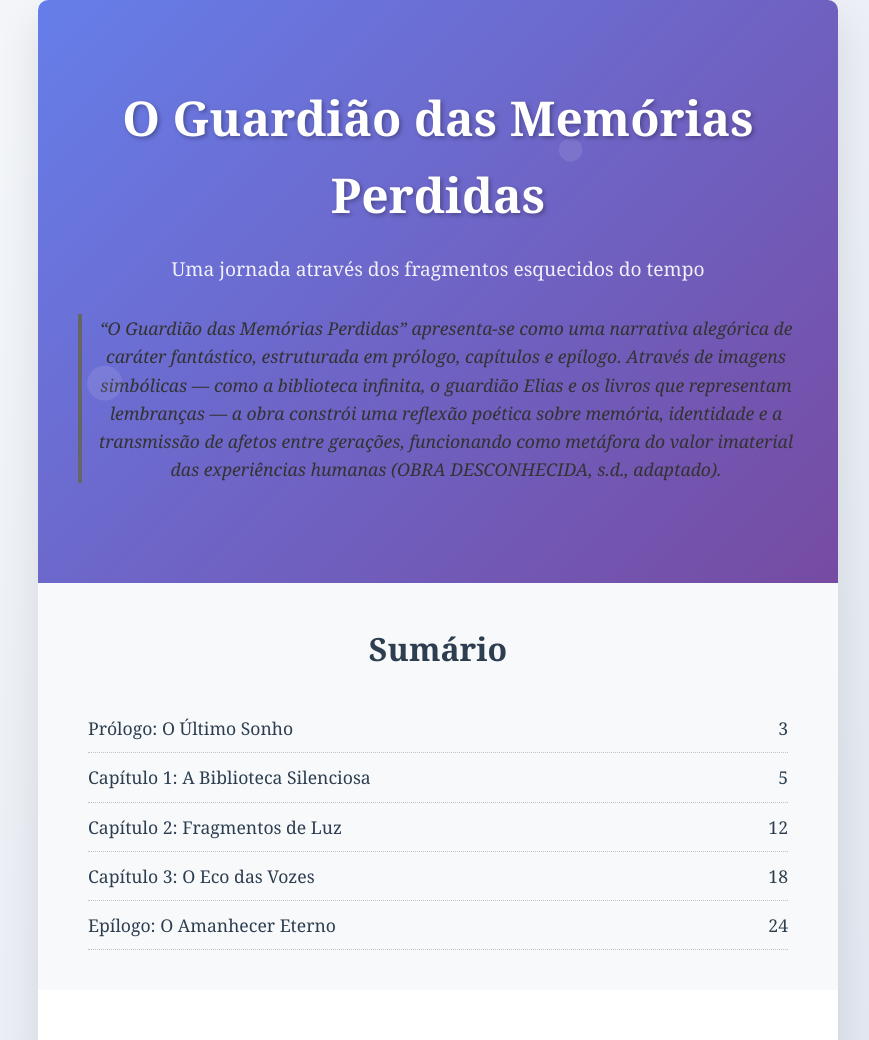
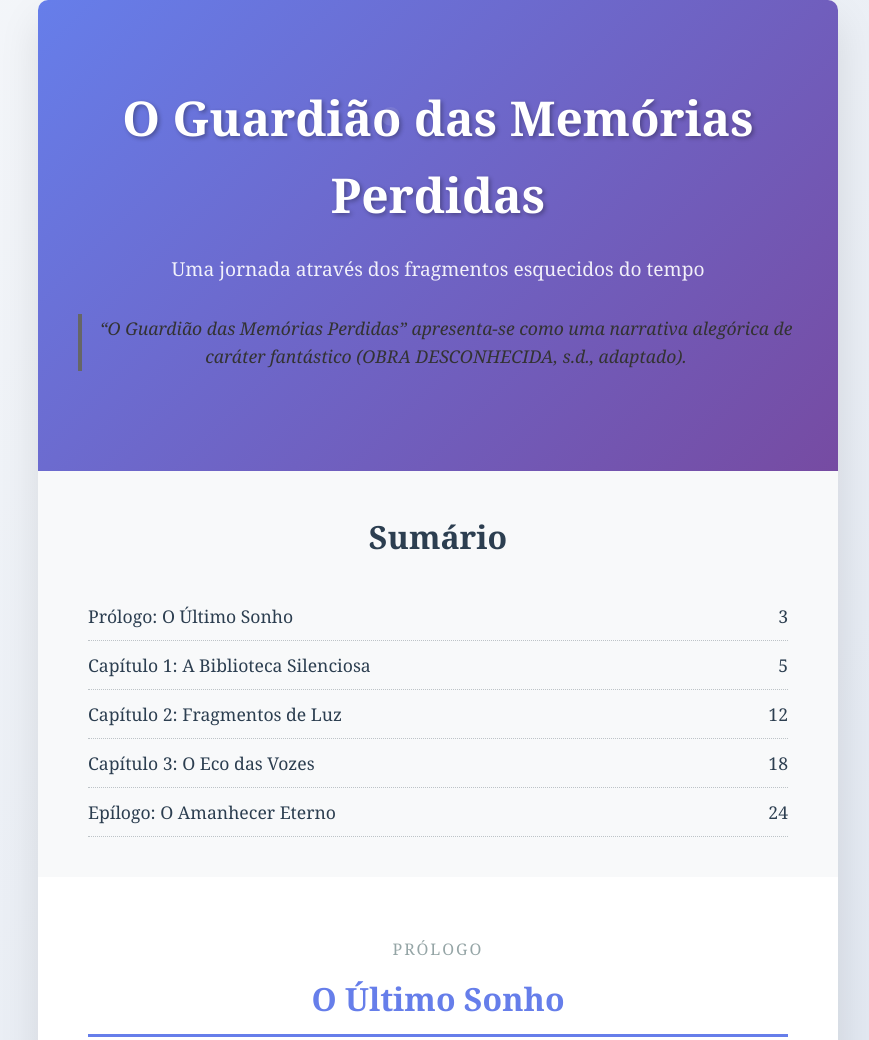
Before and after one commit to Rafael-moratti/Templete-memorias, a plain HTML site: page Index.html in a window 1280 px wide. Shown: the top 1040 px of the page, without its empty margins (202-1071 px from the left). Drawn offline with Linux system fonts and the light colour scheme.

Commit message:
Update Index.html

```diff
--- a/Index.html
+++ b/Index.html
@@ -229,7 +229,7 @@
             <p class="subtitle">Uma jornada através dos fragmentos esquecidos do tempo</p>
             <div class="citation">
               <blockquote>
-                “O Guardião das Memórias Perdidas” apresenta-se como uma narrativa alegórica de caráter fantástico, estruturada em prólogo, capítulos e epílogo. Através de imagens simbólicas — como a biblioteca infinita, o guardião Elias e os livros que representam lembranças — a obra constrói uma reflexão poética sobre memória, identidade e a transmissão de afetos entre gerações, funcionando como metáfora do valor imaterial das experiências humanas (OBRA DESCONHECIDA, s.d., adaptado).
+                “O Guardião das Memórias Perdidas” apresenta-se como uma narrativa alegórica de caráter fantástico (OBRA DESCONHECIDA, s.d., adaptado).
               </blockquote>
             </div>
         </div>
```
